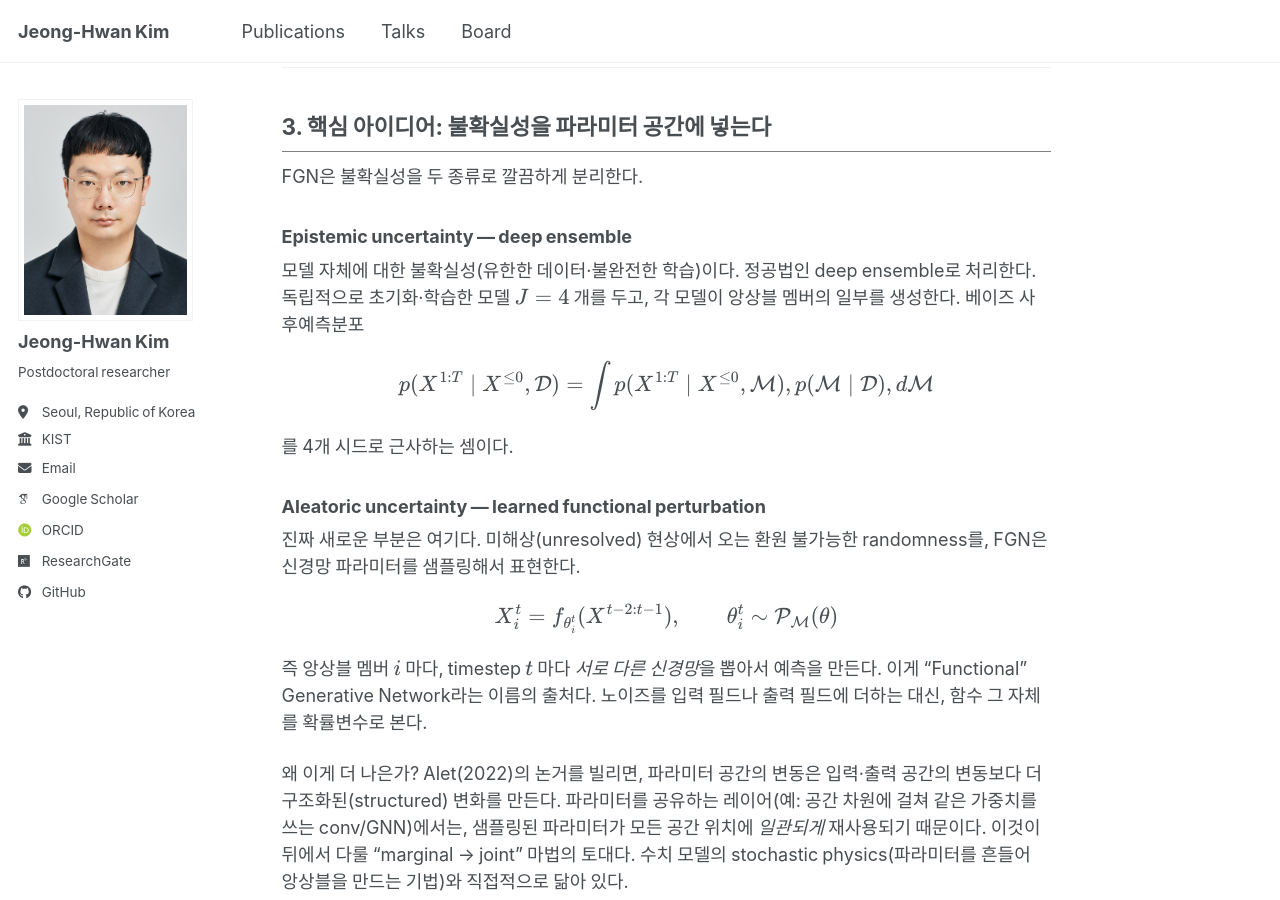
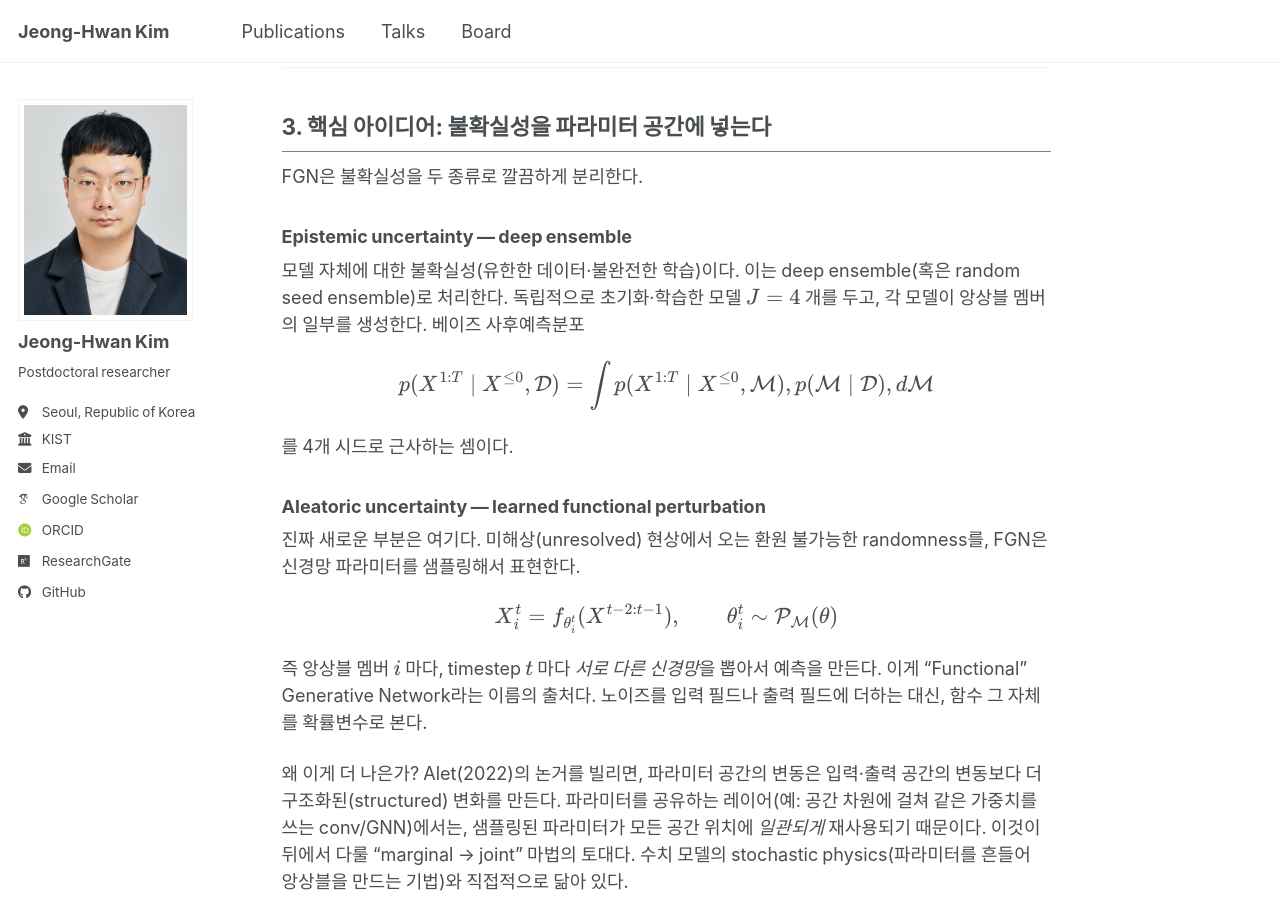
Before and after one commit to jeonghwan723/jeonghwan723.github.io, a Jekyll site: the page built from _posts/2026-06-30-skillful-joint-probabilistic-weather-forecasting-from-marginals-alet-et-al-2025.md, in a window 1280 px wide and 900 px high, scrolled down 1356 px. Built offline with Jekyll 4.4.1, drawn with Linux system fonts in a browser that asks for light colours; some web fonts are replaced; a script bundle is joined from its source files by our own code; library files that are not in the unit come from our copies.

Commit message:
Update _posts/2026-06-30-skillful-joint-probabilistic-weather-forecasting-from-marginals-alet-et-al-2025.md (via Pages CMS)

```diff
--- a/_posts/2026-06-30-skillful-joint-probabilistic-weather-forecasting-from-marginals-alet-et-al-2025.md
+++ b/_posts/2026-06-30-skillful-joint-probabilistic-weather-forecasting-from-marginals-alet-et-al-2025.md
@@ -43,7 +43,7 @@ FGN은 불확실성을 두 종류로 깔끔하게 분리한다.
 
 ### Epistemic uncertainty — deep ensemble
 
-모델 자체에 대한 불확실성(유한한 데이터·불완전한 학습)이다. 정공법인 deep ensemble로 처리한다. 독립적으로 초기화·학습한 모델 $J=4$ 개를 두고, 각 모델이 앙상블 멤버의 일부를 생성한다. 베이즈 사후예측분포
+모델 자체에 대한 불확실성(유한한 데이터·불완전한 학습)이다. 이는 deep ensemble(혹은 random seed ensemble)로 처리한다. 독립적으로 초기화·학습한 모델 $J=4$ 개를 두고, 각 모델이 앙상블 멤버의 일부를 생성한다. 베이즈 사후예측분포
 
 $$
 p(X^{1:T}\mid X^{\leq 0}, \mathcal{D}) = \int p(X^{1:T}\mid X^{\leq 0}, \mathcal{M}),p(\mathcal{M}\mid\mathcal{D}),d\mathcal{M}
```
